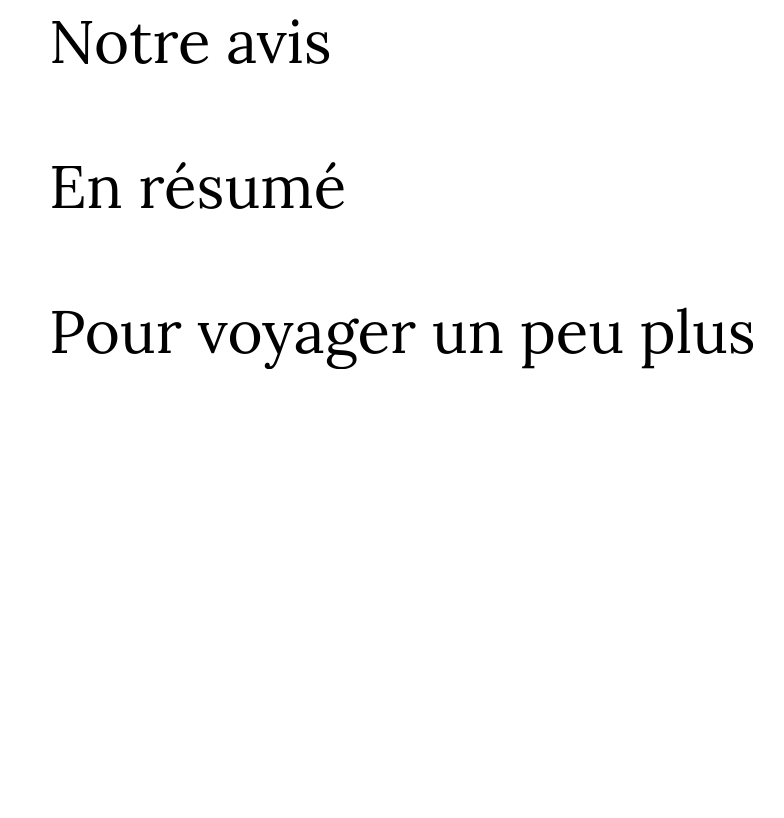
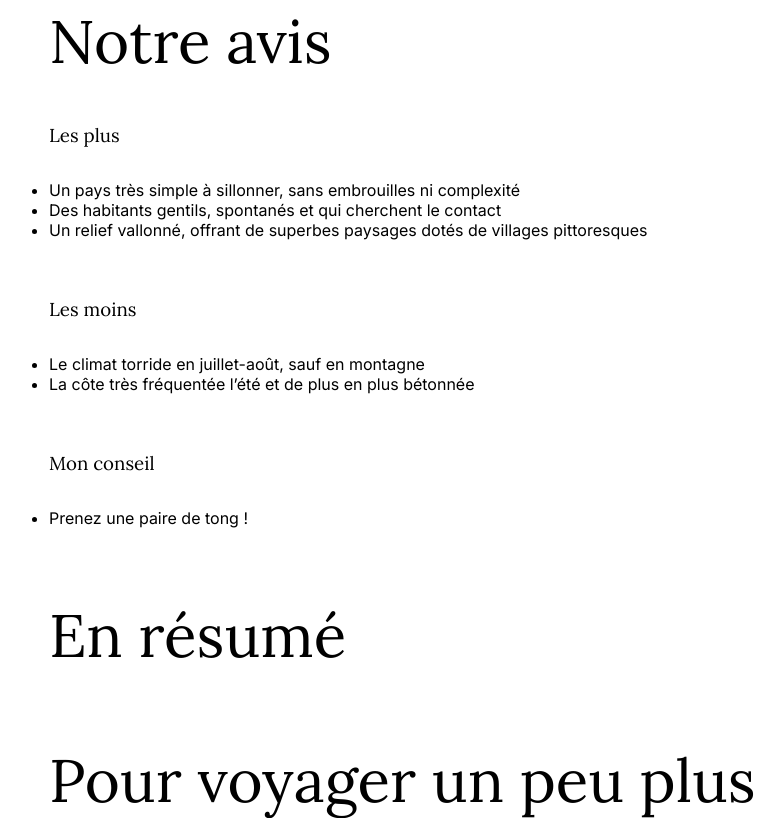
Before and after one commit to cpoiny/Blog-voyage2, an Angular app: page /article/1 in a window 1280 px wide. Shown: the part 1840-2658 px from the top of the page, without its empty margins (259-1043 px from the left). Before the commit the page ends 2209 px from the top, so only its background shows below. Built offline with nearby package versions, Linux system fonts and the light colour scheme.

Commit message:
mise en forme de la page article

```diff
--- a/src/app/app.module.ts
+++ b/src/app/app.module.ts
@@ -10,6 +10,7 @@ import { AutresVoyagesComponent } from './components/autres-voyages/autres-voyag
 import { DernierArticleComponent } from './components/dernier-article/dernier-article.component';
 import { FooterComponent } from './components/footer/footer.component';
 import { DescriptionComponent } from './components/description/description.component';
+import { AvisComponent } from './components/avis/avis.component';
 
 @NgModule({
   declarations: [
@@ -20,7 +21,8 @@ import { DescriptionComponent } from './components/description/description.compo
     AutresVoyagesComponent,
     DernierArticleComponent,
     FooterComponent,
-    DescriptionComponent
+    DescriptionComponent,
+    AvisComponent
   ],
   imports: [
     BrowserModule,
--- a/src/app/components/autres-voyages/autres-voyages.component.css
+++ b/src/app/components/autres-voyages/autres-voyages.component.css
@@ -12,6 +12,7 @@ ul li {
     width: 500px;
     min-height : 512px;
     margin-bottom: 20px;
+    list-style: none;
 
 }
 .autreVoyageBandeau{
--- /dev/null
+++ b/src/app/components/avis/avis.component.css
@@ -0,0 +1,11 @@
+h3 {
+    font-family: 'Lora', serif;
+    font-style: 24px;
+    font-weight: normal;
+}
+.espace {
+    margin-bottom: 33px;
+}
+.marge{
+    margin-bottom: 57px;
+}
--- /dev/null
+++ b/src/app/components/avis/avis.component.html
@@ -0,0 +1,24 @@
+<h3 class="espace">Les plus</h3>
+
+<div class="marge">
+
+    <ul *ngFor="let item of voyageDetail!.points_positifs">
+        <li>{{item}}</li>
+    </ul>
+</div>
+
+<h3 class="espace">Les moins</h3>
+<div class="marge">
+
+    <ul *ngFor="let item of voyageDetail!.points_negatifs">
+        <li>{{item}}</li>
+    </ul>
+</div>
+
+<h3 class="espace">Mon conseil</h3>
+<div class="marge">
+
+    <ul *ngFor="let item of voyageDetail!.conseils">
+        <li>{{item}}</li>
+    </ul>
+</div>
--- /dev/null
+++ b/src/app/components/avis/avis.component.ts
@@ -0,0 +1,41 @@
+import { Component } from '@angular/core';
+import { ActivatedRoute } from '@angular/router';
+import { IVoyage, VOYAGES } from 'src/app/voyage.mock';
+
+@Component({
+  selector: 'app-avis',
+  templateUrl: './avis.component.html',
+  styleUrls: ['./avis.component.css']
+})
+export class AvisComponent {
+
+voyages : IVoyage[] = VOYAGES;
+voyageDetail! : IVoyage;
+
+
+ngOnInit(){
+  this.getVoyagebyId();
+}
+constructor(
+  public activatedRoute: ActivatedRoute,
+) {}
+
+  getVoyagebyId() {
+
+    // je recupère l'id de mon url et je le transforme en number
+    const id = Number(this.activatedRoute.snapshot.paramMap.get('id'));
+    console.log("je veux mon id", id);
+
+    // je recherche dans ma liste de mock l'objet qui a l'id en question
+    const voyageArticle = this.voyages.find((voyage: IVoyage) => voyage.id === id);
+    console.log("voyageArticle", voyageArticle);
+
+    // Si j'ai un voyage dans ma liste, j'assigne l'objet à ma variable voyageDetail
+    if (voyageArticle) {
+      this.voyageDetail! = voyageArticle;
+      console.log("voyageDetaille à afficher", this.voyageDetail!);
+    }
+
+  }
+
+}
--- a/src/app/pages/article/article.component.html
+++ b/src/app/pages/article/article.component.html
@@ -17,6 +17,7 @@
 
     <!-- Les avis -->
     <h2 class="espace">Notre avis</h2>
+    <app-avis></app-avis>
 
 
 
--- a/src/styles.css
+++ b/src/styles.css
@@ -22,6 +22,3 @@ h1 {
     font-family: 'Lora', serif;
     font-weight: normal;
 }
-li {
-    list-style: none;
-}
```
Also changed, not shown: 1 other file (tests, documents, lock files or other folders).
